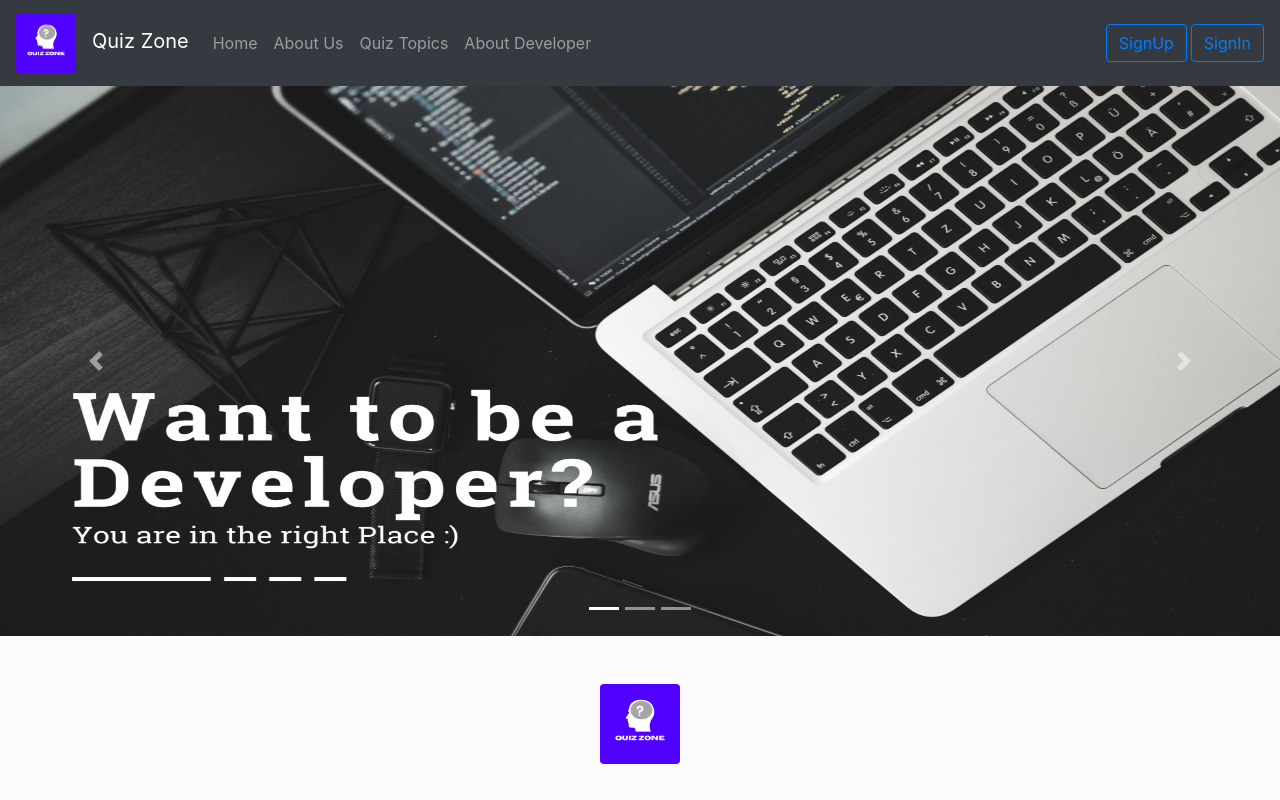
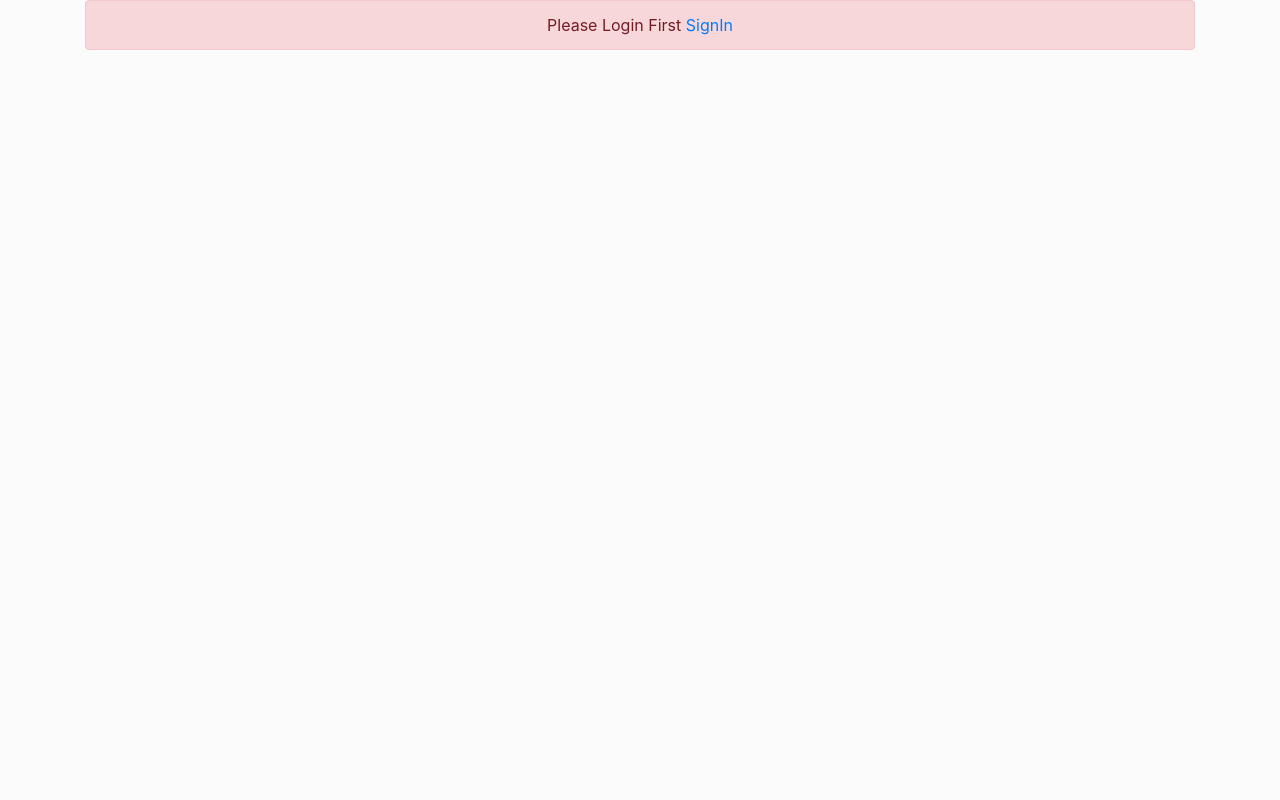
Before and after one commit to Hanan-Nawaz/QuizZone-React-Project, a React (Create React App) app: page /dashboard-error in a window 1280 px wide. Before the commit this address led to /home. Shown: the top 800 px of the page. Built offline with nearby package versions, Linux system fonts and the light colour scheme.

Commit message:
Admin Panel Accesslevel Updated

```diff
--- a/src/Dashboard/MainDashboard.js
+++ b/src/Dashboard/MainDashboard.js
@@ -5,7 +5,6 @@ import SignIn from '../Components/SignIn'
 import FooterDashboard from './FooterDashboard'
 import AddTopics from './Add-Topics'
 import getUsers from '../Firebase/SignIn'
-
 
 function useQuery() {
     return new URLSearchParams(useLocation().search);
@@ -30,20 +29,12 @@ function MainDashboard() {
                         }
                         else {
                             SetMessage({ error: true, msg: "doesn't found" });
-                            console.log(message);
-                            <>
-                            </>
+                            window.location.href = "/dashboard-error";
                         }
                     }
                     else {
-                        <>
-                        </>
-                        navigate('/signin');
-
                         SetMessage({ error: true, msg: "doesn't found" });
-
-
-
+                        window.location.href = "/dashboard-error";
                     }
                 } catch (err) {
                     SetMessage({ error: true, msg: err.message });
@@ -52,7 +43,8 @@ function MainDashboard() {
 
             }
             HandleSubmit();
-        }, []
+
+        }, [Email, message, navigate]
 
 
     )
@@ -64,17 +56,9 @@ function MainDashboard() {
 
     if (Email === null) {
         SetMessage({ error: true, msg: "User doesn't found" });
+        window.location.href = "/dashboard-error";
     }
     else {
-
-
-
-
-
-
-
-
-
 
         if (message?.error) {
 
@@ -87,8 +71,6 @@ function MainDashboard() {
                     <HeaderDashboard />
 
                     <div className='bodydashboard'>
-
-
 
                         <Routes>
 
--- /dev/null
+++ b/src/ErrorPage/DashboardError.js
@@ -0,0 +1,15 @@
+import React from 'react'
+import { Link } from 'react-router-dom'
+import { Container } from 'reactstrap'
+
+function DashboardError() {
+  return (
+    <Container>
+        <div className='alert alert-danger text-center'>
+          Please Login First <Link to='/signin'>SignIn</Link>
+        </div>
+    </Container>
+  )
+}
+
+export default DashboardError
--- a/src/MainComponent/MainComponent.js
+++ b/src/MainComponent/MainComponent.js
@@ -3,8 +3,7 @@ import { Route, Routes } from 'react-router-dom'
 import Main from '../Components/Main';
 import MainDashboard from '../Dashboard/MainDashboard';
 import AddTopics from '../Dashboard/Add-Topics';
-
-
+import DashboardError from '../ErrorPage/DashboardError';
 
 function MainComponent() {
 
@@ -14,6 +13,7 @@ function MainComponent() {
         <Route path='/dashboard/*'  element={ <MainDashboard />  }>
         <Route path='add-topics' element={<AddTopics />} />
         </Route>
+       <Route path='/dashboard-error' element = { <DashboardError /> } />
 
       </Routes>
     );
```
